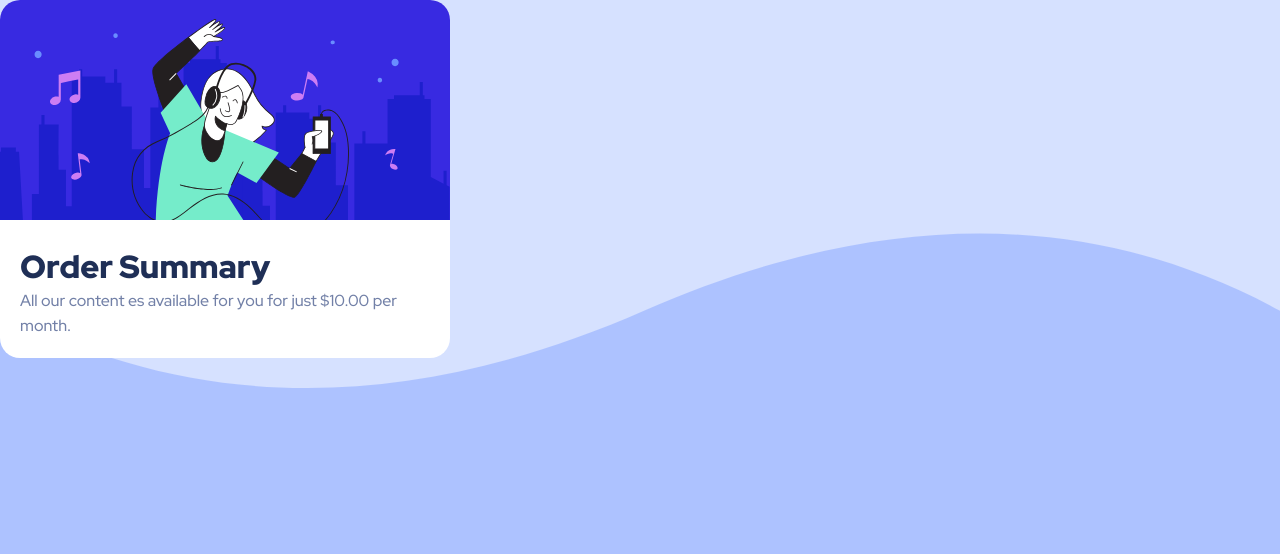
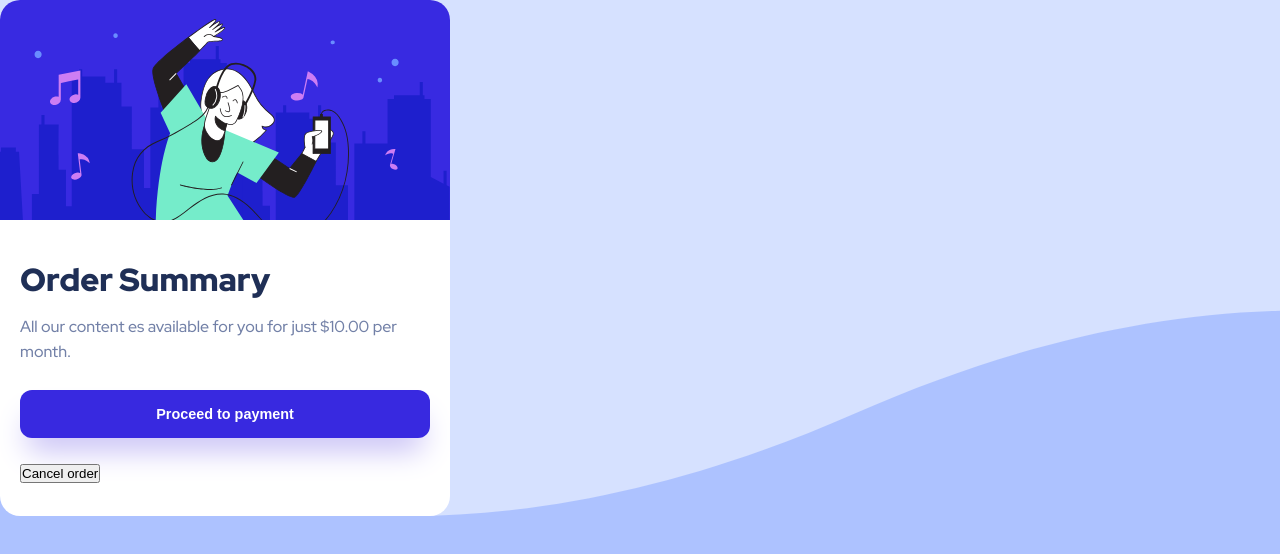
Before and after one commit to Alejandroq12/buy-products, a plain HTML site: page index.html in a window 1280 px wide. Drawn offline with Linux system fonts and the light colour scheme.

Commit message:
Feature: adding a button
I added the main button for this card, and I added style to it

```diff
--- a/index.html
+++ b/index.html
@@ -14,9 +14,9 @@
     <div class="container">
       <h2 class="title">Order Summary</h2>
       <p class="order-description">All our content es available for you for just $10.00 per month.</p>
+      <button class="proceed-button">Proceed to payment</button>
+      <button class="cancel-button">Cancel order</button>
     </div>
-
   </div>
-
 </body>
 </html>
--- a/style.css
+++ b/style.css
@@ -45,6 +45,27 @@
     padding: 20px;
 }
 
+.container > * {
+    margin: 13px 0;
+}
+
 .order-description {
     line-height: 25px;
 }
+
+.proceed-button {
+    background-color: var(--bright-blue);
+    padding: 1rem 0;
+    color: white;
+    box-shadow: 0 20px 30px -8px rgb(197 189 245);
+    width: 100%;
+    border: none;
+    font-weight: 700;
+    cursor: pointer;
+    font-size: 0.9rem;
+    border-radius: 12px;
+}
+
+.proceed-button:hover {
+    opacity: 0.8;
+}
```
